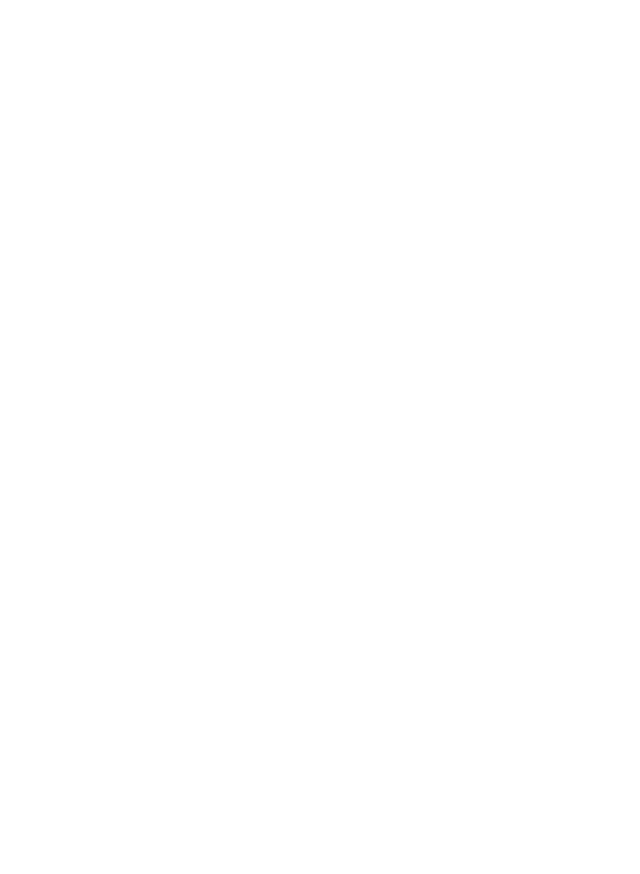
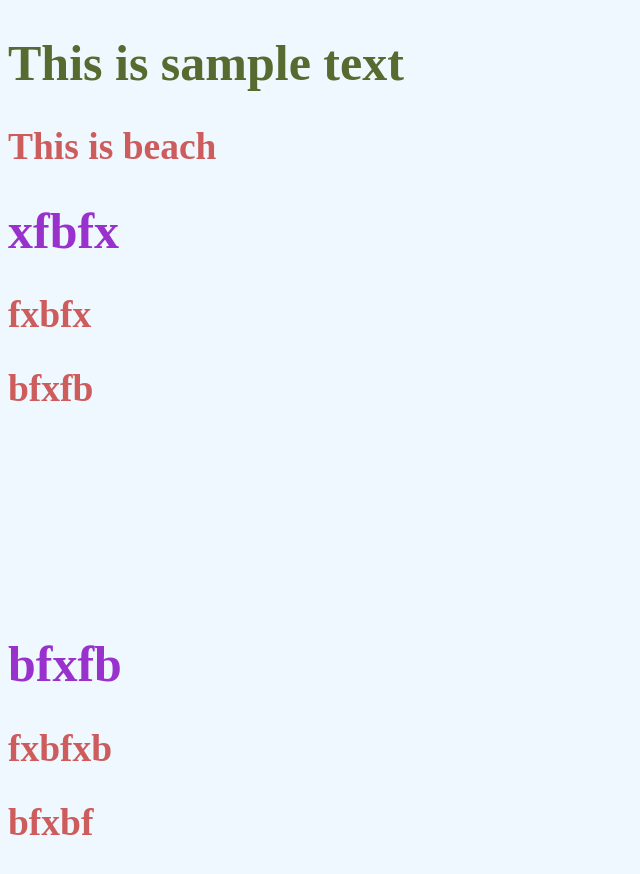
Before and after one commit to staten-island-tech/css-blogpost-project-AliceLin321, a plain HTML site: page index.html in a window 1280 px wide. Shown: the whole page, without its empty margins (0-640 px from the left). Before the commit the page ends 800 px from the top, so only its background shows below. Drawn offline with Linux system fonts and the light colour scheme.

Commit message:
css blog post

```diff
--- a/index.html
+++ b/index.html
@@ -1,8 +1,24 @@
 <!DOCTYPE html>
 <html>
-    <head>
-        <meta charset="utf-8">
-        <meta http-equiv="X-UA-Compatible" content="IE=edge">
-        <meta name="viewport" content=""width=device-width, initial-scale="1">
-    </head>
+  <head>
+    <meta charset="utf-8" />
+    <meta http-equiv="X-UA-Compatible" content="IE=edge" />
+    <meta name="viewport" content="" width="device-width," initial-scale="1" />
+    <!--inclduing this link tag allows you to connect to your css style sheetS-->
+    <link rel="stylesheet" href="style.css" />
+  </head>
+  <body>
+    <h1 class="main-header" id="id">This is sample text</h1>
+    <h2>This is beach</h2>
+  </body>
+  <body>
+    <div class="background">
+        <h1 class="head">xfbfx</h1>
+    <h2 class="beach">fxbfx</h2>
+    <h2 class="look at me im blue">bfxfb</h2>
+    </div>
+    <h1 class="head">bfxfb</h1>
+    <h2 class="beach">fxbfxb</h2>
+    <h2 class="look at me im blue">bfxbf</h2>
+  </body>
 </html>
--- a/style.css
+++ b/style.css
@@ -0,0 +1,20 @@
+body {
+    background: aliceblue;
+    color: indianred;
+    font-size: 25px;
+
+}
+h1{
+    color: darkorchid;
+}
+.main-header{
+    color: darkolivegreen;
+}
+.background{
+    background-color:aquamarine
+    padding: 5px 5px;
+    height: 50vh;
+}
+.background {
+    background-image: url();
+}
```
